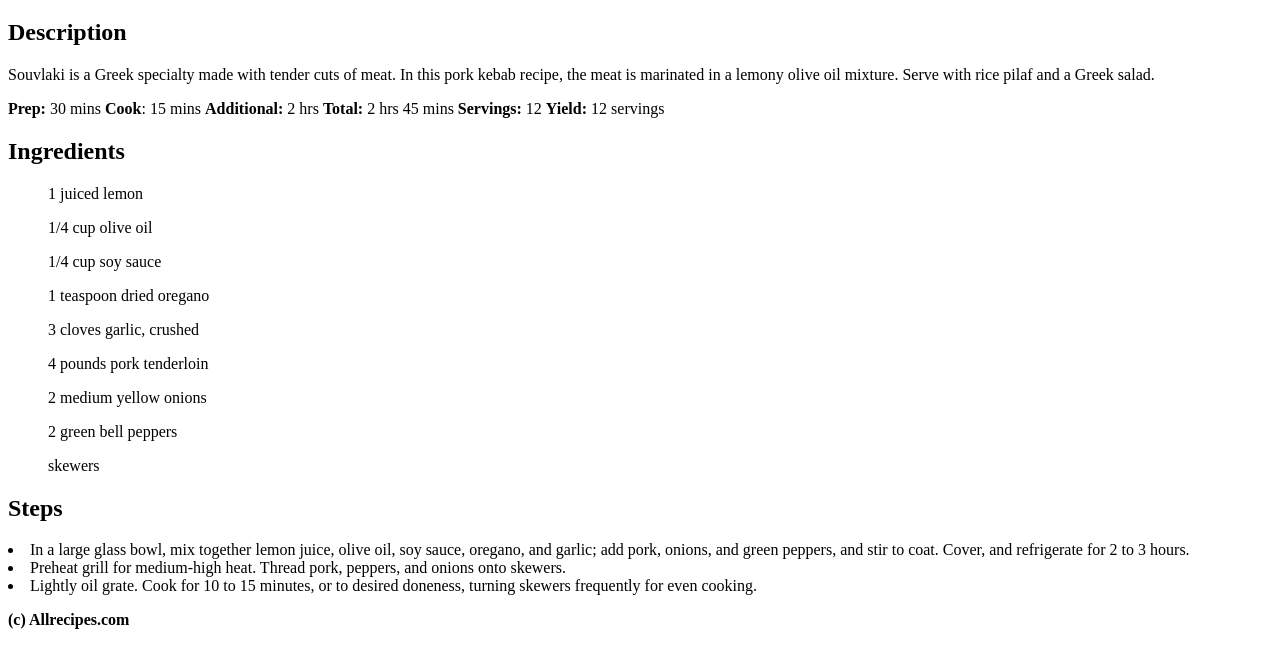
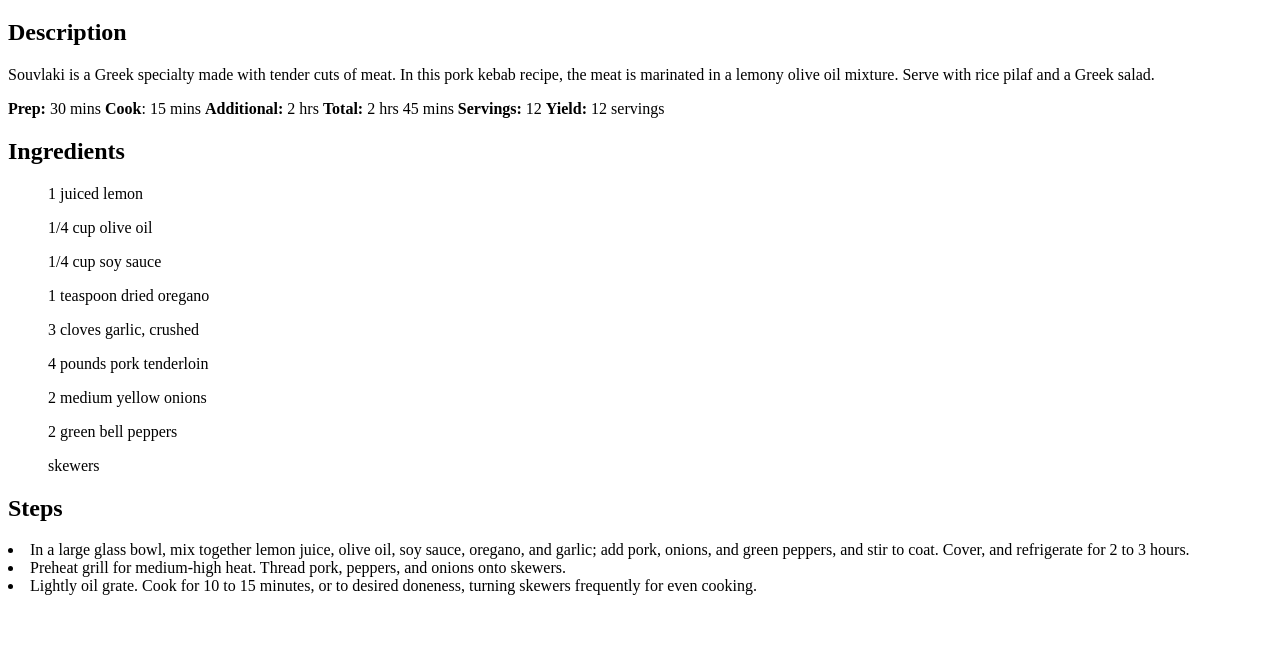
Before and after one commit to photiades/odin_recipes, a plain HTML site: page souvlaki.html in a window 1280 px wide. Shown: the part 61-728 px from the top of the page. Drawn offline with Linux system fonts and the light colour scheme.

Commit message:
finished project

```diff
--- a/souvlaki.html
+++ b/souvlaki.html
@@ -35,6 +35,5 @@
     <li>In a large glass bowl, mix together lemon juice, olive oil, soy sauce, oregano, and garlic; add pork, onions, and green peppers, and stir to coat. Cover, and refrigerate for 2 to 3 hours.</li>
     <li>Preheat grill for medium-high heat. Thread pork, peppers, and onions onto skewers.</li>
     <li>Lightly oil grate. Cook for 10 to 15 minutes, or to desired doneness, turning skewers frequently for even cooking.</li>
-      <p><strong>(c) Allrecipes.com</strong></p>
     </body>
 </html>
```
